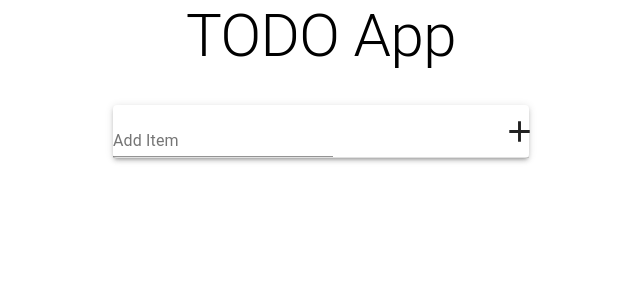
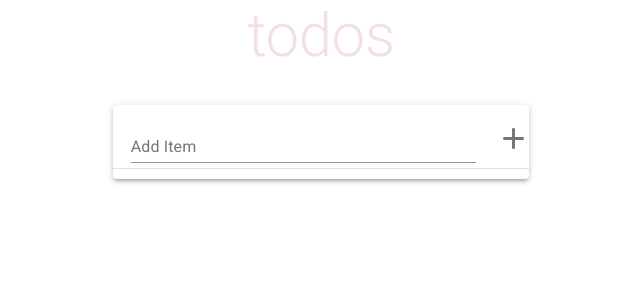
Before and after one commit to nommuna/TodoApp, a React (Create React App) app: page / in a window 1280 px wide. Shown: the top 300 px of the page, without its empty margins (319-959 px from the left). Built offline with nearby package versions, Linux system fonts and the light colour scheme.

Commit message:
Added deleting of notes. More styles. Clean up some code.

```diff
--- a/package.json
+++ b/package.json
@@ -16,6 +16,7 @@
     "react-dom": "^16.12.0",
     "react-scripts": "3.2.0",
     "styled-components": "^4.4.1",
+    "typeface-roboto": "0.0.75",
     "typescript": "3.7.2"
   },
   "scripts": {
--- a/src/App.tsx
+++ b/src/App.tsx
@@ -1,14 +1,21 @@
 import React from 'react';
 import { Typography, Grid } from '@material-ui/core';
 import TodoList from './components/TodoList/TodoList';
+import styled from 'styled-components';
+import 'typeface-roboto';
 
 const App: React.FC = () => {
+	const StyledTypography = styled(Typography)`
+		color: rgba(175, 47, 47, 0.15);
+		font-size: 100px;
+		font-weight: 100;
+	`;
 	return (
 		<Grid container spacing={2} justify="center">
 			<Grid item md={12}>
-				<Typography variant="h2" gutterBottom align="center">
-					TODO App
-				</Typography>
+				<StyledTypography variant="h2" gutterBottom align="center">
+					todos
+				</StyledTypography>
 			</Grid>
 			<Grid item md={4}>
 				<TodoList />
--- a/src/Stores/NoteStore.ts
+++ b/src/Stores/NoteStore.ts
@@ -13,8 +13,12 @@ class NoteStore {
         this.userList.push(this.userString);
     }
 
-    @action getList(): Array<string>{
+    @action getList(): Array<string> {
         return this.userList;
+    }
+
+    @action removeItem(index: number) {
+        this.userList.splice(index,1);
     }
 }
 
--- a/src/components/TodoItem/TodoItem.tsx
+++ b/src/components/TodoItem/TodoItem.tsx
@@ -1,26 +1,49 @@
-import React, { Fragment } from 'react';
-import { Typography, Paper } from '@material-ui/core';
+import React, { Fragment, useContext } from 'react';
+import { Typography, Paper, Grid, IconButton } from '@material-ui/core';
 import styled from 'styled-components';
+import DeleteIcon from '@material-ui/icons/Delete';
+import { observer } from 'mobx-react-lite';
+import { NoteStoreContext } from '../../Stores/NoteStore';
 
 interface Props {
 	item: string;
+	position: number;
 }
 
-const TodoItem: React.FC<Props> = (props: Props) => {
+const TodoItem: React.FC<Props> = observer((props: Props) => {
+	const noteStore = useContext(NoteStoreContext);
 	const StyledPaper = styled(Paper)`
 		margin-top: 5px;
 		margin-left: 20px;
 		margin-right: 20px;
 	`;
+	const StyledTypography = styled(Typography)`
+		font-size: 100px;
+		font-weight: 500;
+		padding-left: 10px;
+		padding-top: 5px;
+	`;
 	return (
 		<Fragment>
 			<StyledPaper elevation={10}>
-				<Typography variant="h5" gutterBottom>
-					{props.item}
-				</Typography>
+				<Grid container justify="center" alignItems="center">
+					<Grid item md={11}>
+						<StyledTypography variant="h5" gutterBottom>
+							{props.item}
+						</StyledTypography>
+					</Grid>
+					<Grid item md={1}>
+						<IconButton
+							aria-label="add"
+							onClick={() => noteStore.removeItem(props.position)}
+						>
+							<DeleteIcon fontSize="default" />
+						</IconButton>
+					</Grid>
+				</Grid>
 			</StyledPaper>
 		</Fragment>
 	);
-};
+});
 
 export default TodoItem;
--- a/src/components/TodoList/TodoList.tsx
+++ b/src/components/TodoList/TodoList.tsx
@@ -1,46 +1,61 @@
 import React, { Fragment, useContext } from 'react';
-import { Grid, Paper, Divider, TextField } from '@material-ui/core';
+import { Grid, Paper, Divider, TextField, IconButton } from '@material-ui/core';
 import AddIcon from '@material-ui/icons/Add';
 import TodoItem from '../TodoItem/TodoItem';
 import { observer } from 'mobx-react-lite';
 import { NoteStoreContext } from '../../Stores/NoteStore';
+import styled from 'styled-components';
 
 const TodoList: React.FC = observer(() => {
 	const noteStore = useContext(NoteStoreContext);
+	const StyledPaper = styled(Paper)`
+		padding-bottom: 10px;
+	`;
+	const StyledTextField = styled(TextField)`
+		padding-bottom: 15px;
+	`;
 	return (
 		<Fragment>
-			<Paper elevation={3}>
+			<StyledPaper elevation={3}>
 				<Grid
 					container
 					spacing={1}
 					justify="center"
 					alignItems="center"
 				>
-					<Grid item md={11}>
-						<TextField
+					<Grid item md={10}>
+						<StyledTextField
 							id="standard-basic"
 							label="Add Item"
+							fullWidth
 							onChange={e =>
 								noteStore.setUserString(e.target.value)
+							}
+							onKeyDown={e =>
+								e.key === 'Enter' && noteStore.updateList()
 							}
 						/>
 					</Grid>
 					<Grid item md={1}>
-						<AddIcon
+						<IconButton
+							aria-label="add"
 							onClick={() => noteStore.updateList()}
-							fontSize="large"
-						/>
+						>
+							<AddIcon fontSize="large" />
+						</IconButton>
 					</Grid>
 				</Grid>
 				<Divider />
-				<Grid container direction="column" justify="center">
+				<Grid container justify="center">
 					{noteStore.getList().map((result, i) => (
-						<Grid key={i} item md={12}>
-							<TodoItem item={result} />
-						</Grid>
+						<Fragment key={i}>
+							<Grid item md={11}>
+								<TodoItem item={result} position={i} />
+							</Grid>
+						</Fragment>
 					))}
 				</Grid>
-			</Paper>
+			</StyledPaper>
 		</Fragment>
 	);
 });
```
Also changed, not shown: 1 other file (tests, documents, lock files or other folders).
